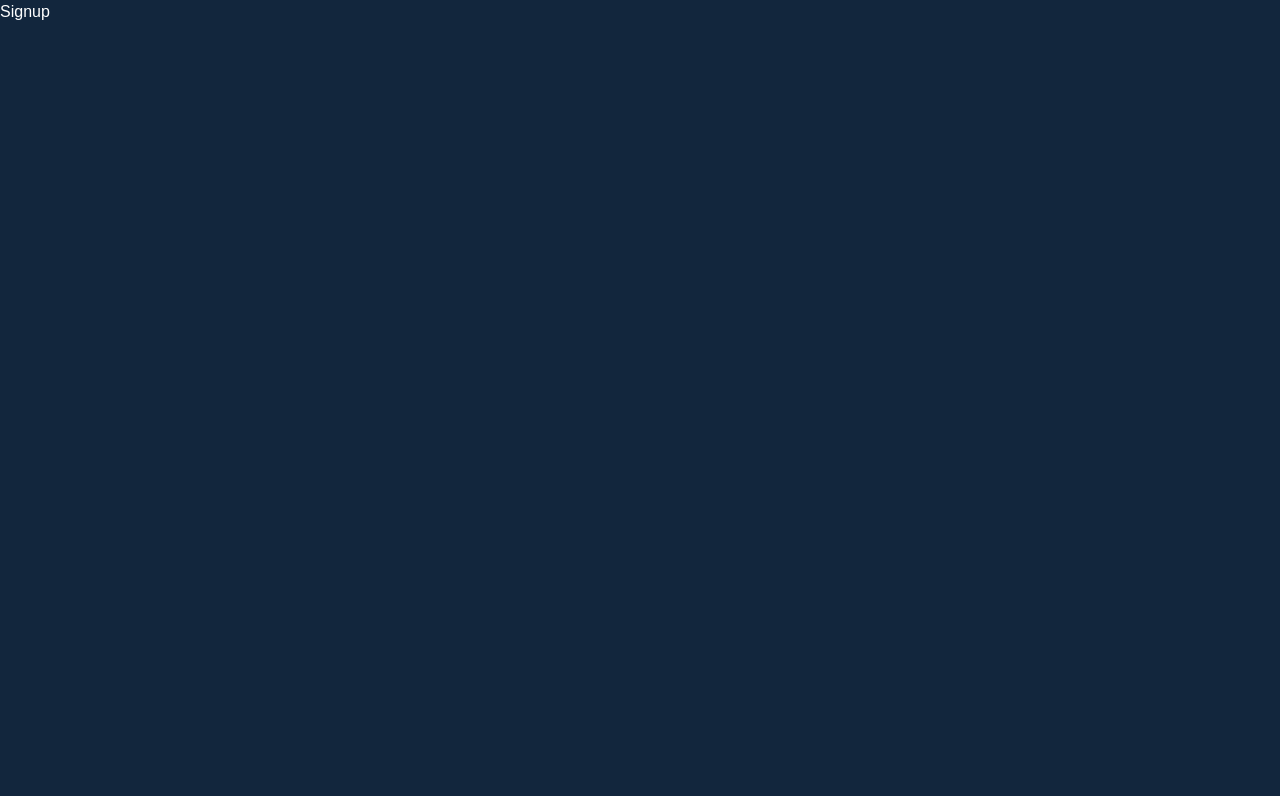
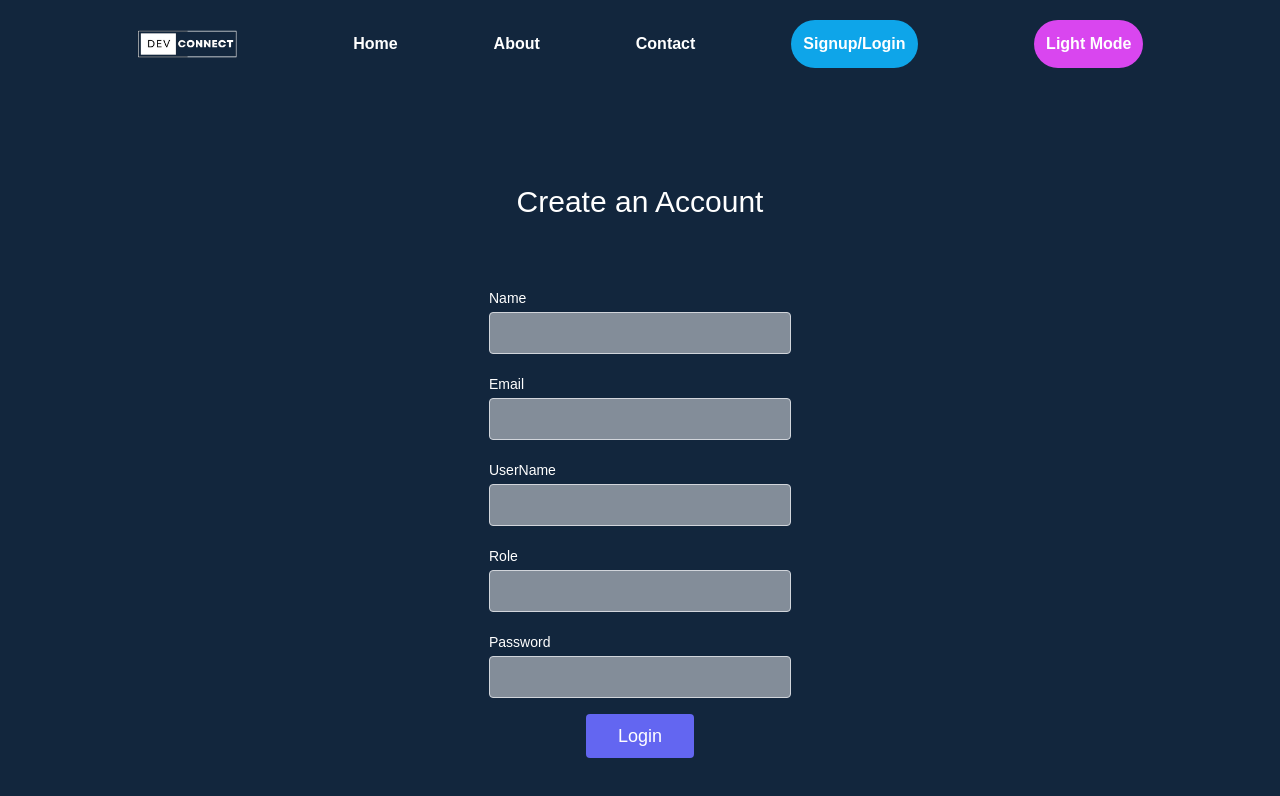
Before and after one commit to centauricoder01/Blogging-site, a React (Create React App) app in the folder Client/: page /signup in a window 1280 px wide. Shown: the top 796 px of the page. Built offline with nearby package versions, Linux system fonts and the light colour scheme.

Commit message:
Signup Page design and input value fetching done

```diff
--- a/Client/src/Pages/Loign.tsx
+++ b/Client/src/Pages/Loign.tsx
@@ -1,10 +1,36 @@
-import React from 'react'
+import React, { useState } from 'react'
 import Navbar from '../Components/Navbar'
 
 const Loign = () => {
+
+  interface FormValues {
+    email: string;
+    password: string;
+  }
+
+  const [formValues, setFormValues] = useState<FormValues>({
+    email: '',
+    password: '',
+  });
+
+  const handleChange = (event: React.ChangeEvent<HTMLInputElement>) => {
+    const { name, value } = event.target;
+    setFormValues((prevValues) => ({
+      ...prevValues,
+      [name]: value,
+    }));
+  };
+
+  const handleSubmit = (event: React.FormEvent) => {
+    event.preventDefault();
+    // Do something with the form values, such as sending them to an API or processing them.
+    console.log(formValues);
+  };
+
+
   return (
     <>
-    <Navbar/>
+      <Navbar />
       <section className=" body-font relative ">
         <div className="container px-5 py-24 mx-auto">
           <div className="flex flex-col text-center w-full mb-12">
@@ -15,19 +41,18 @@ const Loign = () => {
               <div className="p-2 w-1/2">
                 <div className="relative">
                   <label className="leading-7 text-sm ">Email</label>
-                  <input type="text" id="name" name="name" className="w-full bg-gray-100 bg-opacity-50 rounded border border-gray-300 focus:border-indigo-500 focus:bg-white focus:ring-2 focus:ring-indigo-200 text-base outline-none  py-1 px-3 leading-8 transition-colors duration-200 ease-in-out" />
+                  <input type="text" id="email" name="email" value={formValues.email} onChange={handleChange} className="w-full bg-gray-100 bg-opacity-50 rounded border border-gray-300 focus:border-indigo-500 focus:bg-white focus:ring-2 text-gray-900 focus:ring-indigo-200 text-base outline-none  py-1 px-3 leading-8 transition-colors duration-200 ease-in-out" />
                 </div>
               </div>
               <div className="p-2 w-1/2">
                 <div className="relative">
                   <label className="leading-7 text-sm ">Password</label>
-                  <input type="email" id="email" name="email" className="w-full bg-gray-100 bg-opacity-50 rounded border border-gray-300 focus:border-indigo-500 focus:bg-white focus:ring-2 focus:ring-indigo-200 text-base outline-none text-gray-700 py-1 px-3 leading-8 transition-colors duration-200 ease-in-out" />
+                  <input type="password" id="password" name="password" value={formValues.password} onChange={handleChange} className="w-full bg-gray-100 bg-opacity-50 rounded border border-gray-300 focus:border-indigo-500 focus:bg-white focus:ring-2 focus:ring-indigo-200 text-base outline-none text-gray-900 py-1 px-3 leading-8 transition-colors duration-200 ease-in-out" />
                 </div>
               </div>
               <div className="p-2 w-full">
-                <button className="flex mx-auto text-white bg-indigo-500 border-0 py-2 px-8 focus:outline-none hover:bg-indigo-600 rounded text-lg">Login</button>
+                <button onClick={handleSubmit} className="flex mx-auto text-white bg-indigo-500 border-0 py-2 px-8 focus:outline-none hover:bg-indigo-600 rounded text-lg">Login</button>
               </div>
-
             </div>
           </div>
         </div>
--- a/Client/src/Pages/Signup.tsx
+++ b/Client/src/Pages/Signup.tsx
@@ -1,8 +1,86 @@
-import React from 'react'
+import React, { useState } from 'react'
+import Navbar from '../Components/Navbar';
 
 const Signup = () => {
+
+  interface FormValues {
+    name: string;
+    username: string;
+    role: string;
+    email: string;
+    password: string;
+  }
+
+  const [formValues, setFormValues] = useState<FormValues>({
+    email: '',
+    password: '',
+    name: '',
+    username: '',
+    role: '',
+  });
+
+  const handleChange = (event: React.ChangeEvent<HTMLInputElement>) => {
+    const { name, value } = event.target;
+    setFormValues((prevValues) => ({
+      ...prevValues,
+      [name]: value,
+    }));
+  };
+
+  const handleSubmit = (event: React.FormEvent) => {
+    event.preventDefault();
+    // Do something with the form values, such as sending them to an API or processing them.
+    console.log(formValues);
+  };
+
   return (
-    <div>Signup</div>
+    <div>
+      <Navbar />
+      <section className=" body-font relative ">
+        <div className="container px-5 py-24 mx-auto">
+          <div className="flex flex-col text-center w-full mb-12">
+            <h1 className="sm:text-3xl text-2xl font-medium title-font mb-4 ">Create an Account </h1>
+          </div>
+          <div className="lg:w-1/2 md:w-4/5 mx-auto sm:w-full">
+            <div className="flex flex-col	justify-center items-center -m-2">
+              <div className="p-2 w-1/2">
+                <div className="relative">
+                  <label className="leading-7 text-sm ">Name</label>
+                  <input type="text" id="name" name="name" value={formValues.name} onChange={handleChange} className="w-full bg-gray-100 bg-opacity-50 rounded border border-gray-300 focus:border-indigo-500 focus:bg-white focus:ring-2 text-gray-900 focus:ring-indigo-200 text-base outline-none  py-1 px-3 leading-8 transition-colors duration-200 ease-in-out" />
+                </div>
+              </div>
+              <div className="p-2 w-1/2">
+                <div className="relative">
+                  <label className="leading-7 text-sm ">Email</label>
+                  <input type="email" id="email" name="email" value={formValues.email} onChange={handleChange} className="w-full bg-gray-100 bg-opacity-50 rounded border border-gray-300 focus:border-indigo-500 focus:bg-white focus:ring-2 focus:ring-indigo-200 text-base outline-none text-gray-900 py-1 px-3 leading-8 transition-colors duration-200 ease-in-out" />
+                </div>
+              </div>
+              <div className="p-2 w-1/2">
+                <div className="relative">
+                  <label className="leading-7 text-sm ">UserName</label>
+                  <input type="text" id="username" name="username" value={formValues.username} onChange={handleChange} className="w-full bg-gray-100 bg-opacity-50 rounded border border-gray-300 focus:border-indigo-500 focus:bg-white focus:ring-2 focus:ring-indigo-200 text-base outline-none text-gray-900 py-1 px-3 leading-8 transition-colors duration-200 ease-in-out" />
+                </div>
+              </div>
+              <div className="p-2 w-1/2">
+                <div className="relative">
+                  <label className="leading-7 text-sm ">Role</label>
+                  <input type="text" id="role" name="role" value={formValues.role} onChange={handleChange} className="w-full bg-gray-100 bg-opacity-50 rounded border border-gray-300 focus:border-indigo-500 focus:bg-white focus:ring-2 focus:ring-indigo-200 text-base outline-none text-gray-900 py-1 px-3 leading-8 transition-colors duration-200 ease-in-out" />
+                </div>
+              </div>
+              <div className="p-2 w-1/2">
+                <div className="relative">
+                  <label className="leading-7 text-sm ">Password</label>
+                  <input type="password" id="password" name="password" value={formValues.password} onChange={handleChange} className="w-full bg-gray-100 bg-opacity-50 rounded border border-gray-300 focus:border-indigo-500 focus:bg-white focus:ring-2 focus:ring-indigo-200 text-base outline-none text-gray-900 py-1 px-3 leading-8 transition-colors duration-200 ease-in-out" />
+                </div>
+              </div>
+              <div className="p-2 w-full">
+                <button onClick={handleSubmit} className="flex mx-auto text-white bg-indigo-500 border-0 py-2 px-8 focus:outline-none hover:bg-indigo-600 rounded text-lg">Login</button>
+              </div>
+            </div>
+          </div>
+        </div>
+      </section>
+    </div>
   )
 }
 
```
